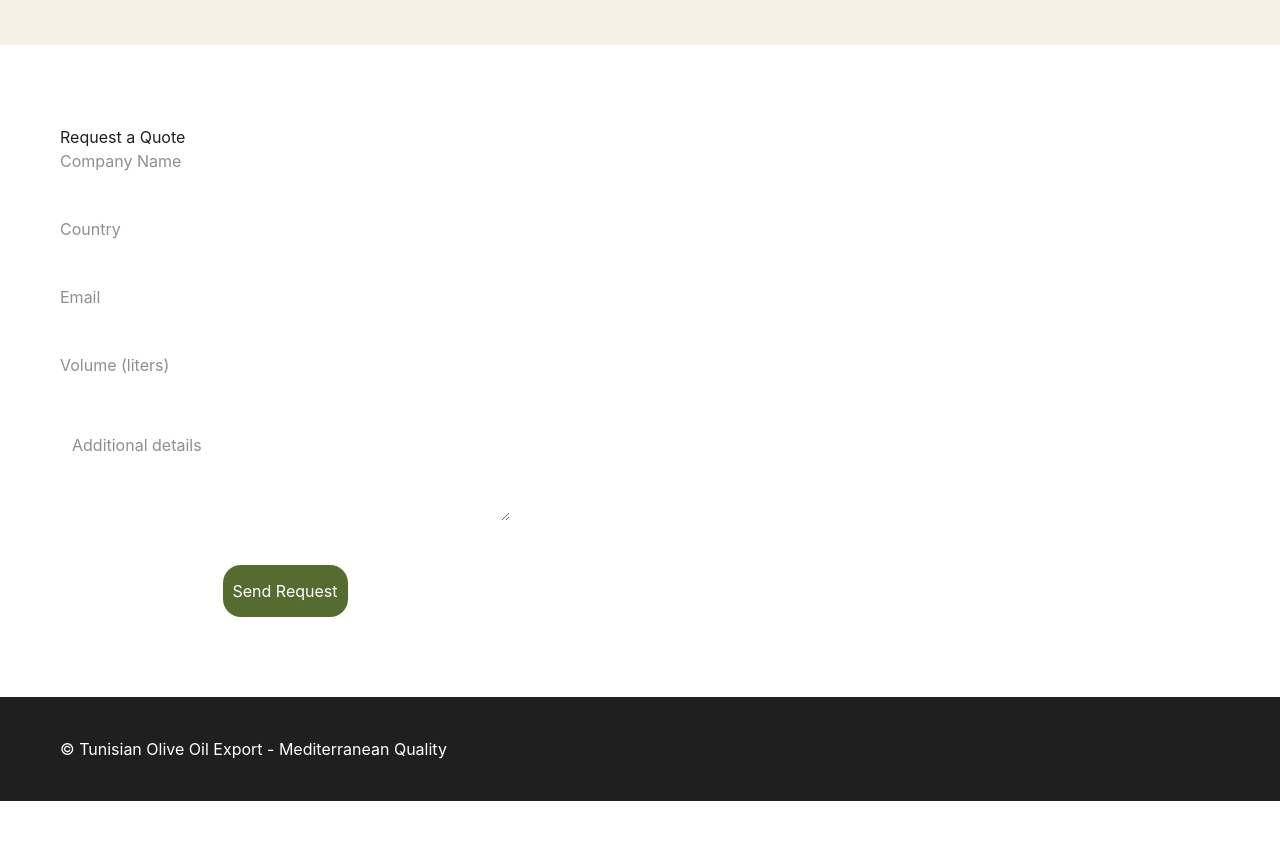
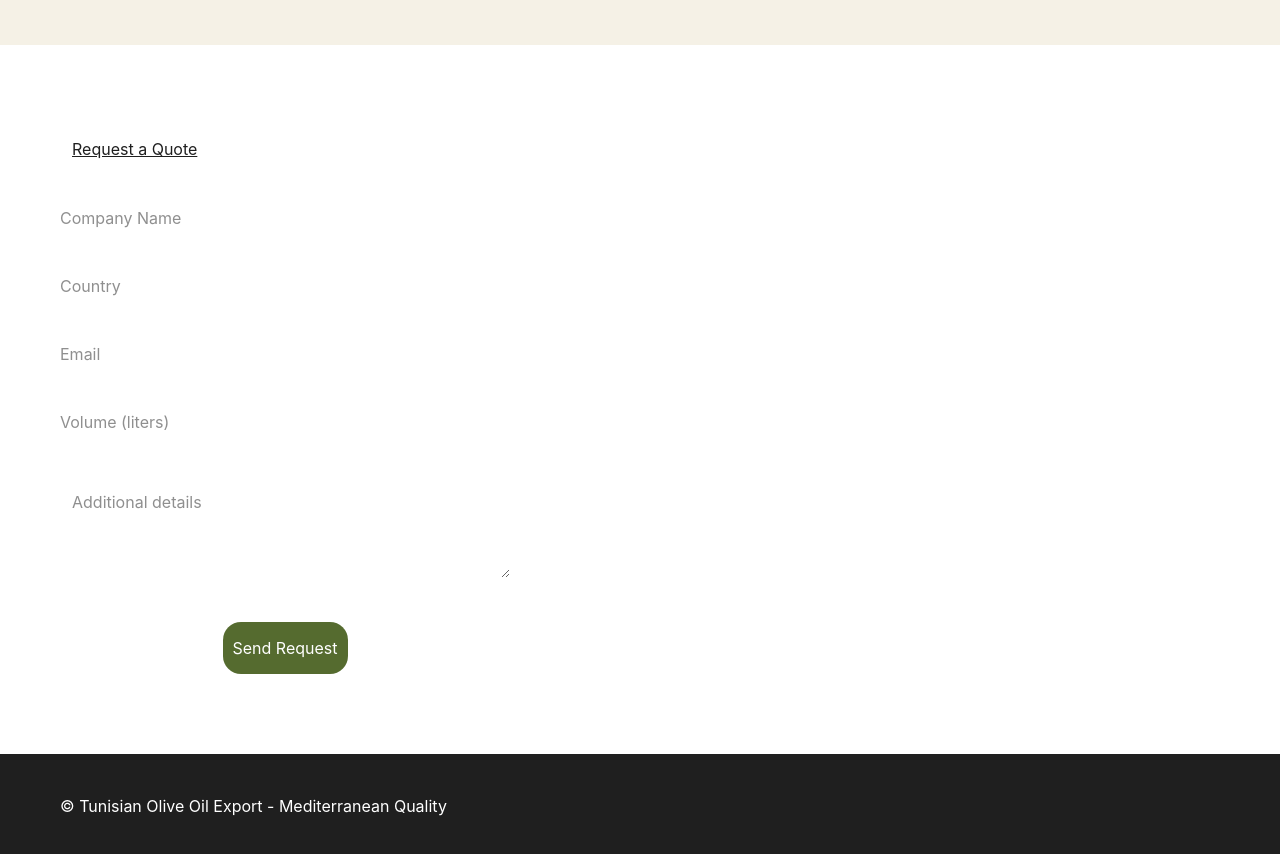
Before and after one commit to MortadhaBENSAID/olive-export, a Next.js app: page / in a window 1280 px wide. Shown: the part 4100-4954 px from the top of the page. Before the commit the page ends 4901 px from the top, so only its background shows below. Built offline with nearby package versions, Linux system fonts and the light colour scheme.

Commit message:
update site

```diff
--- a/app/page.tsx
+++ b/app/page.tsx
@@ -261,7 +261,13 @@ export default function Home() {
       {/* FORM */}
       <section id="quote" style={{ padding: "80px 60px", background: "#fff"
        }}>
-        <h2>Request a Quote</h2>
+        <h2 style={{
+
+            marginBottom: "33px",
+            padding: "12px 12px",
+            textDecoration: "underline",
+
+          }}>Request a Quote</h2>
         <QuoteForm />
       </section>
 
```
